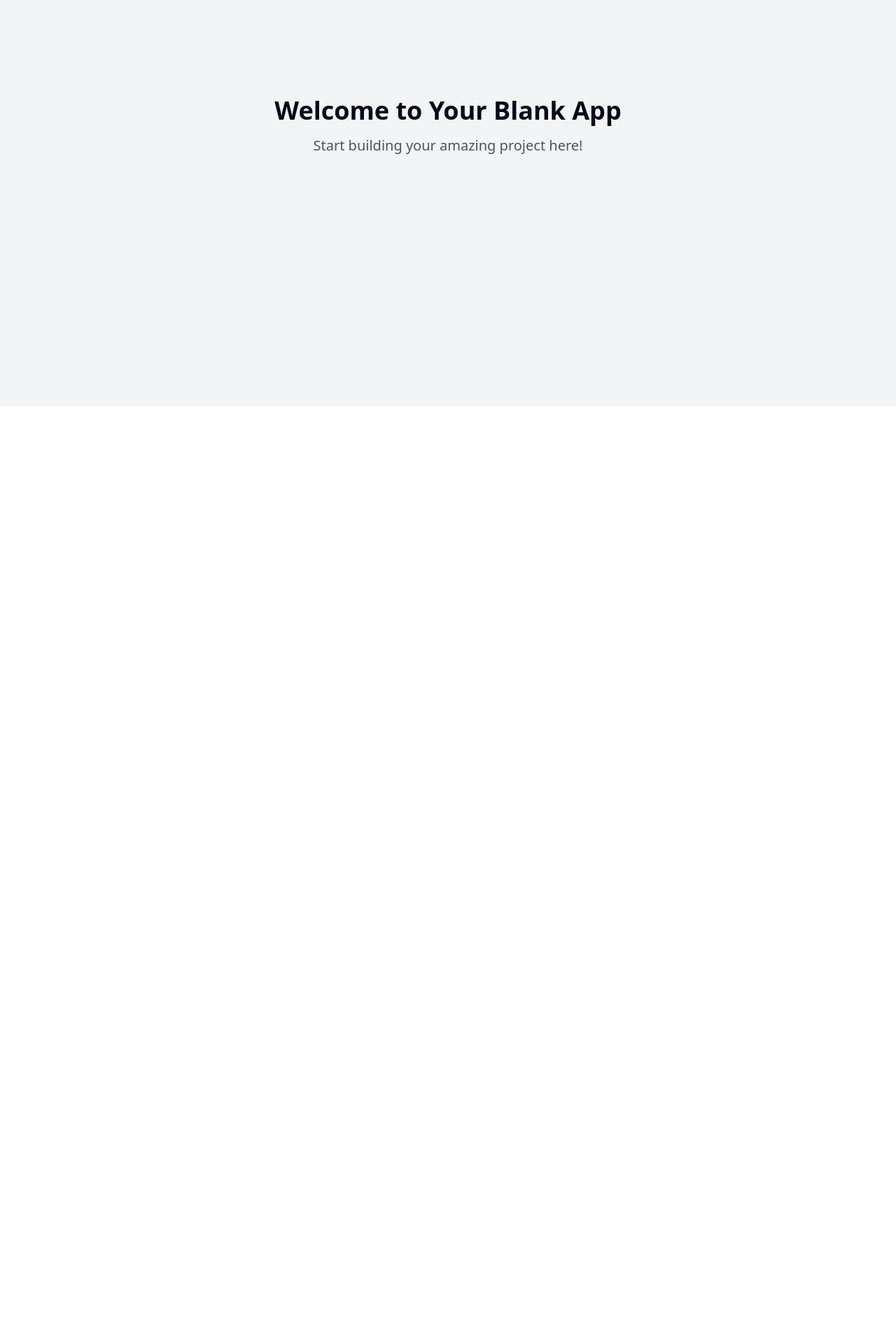
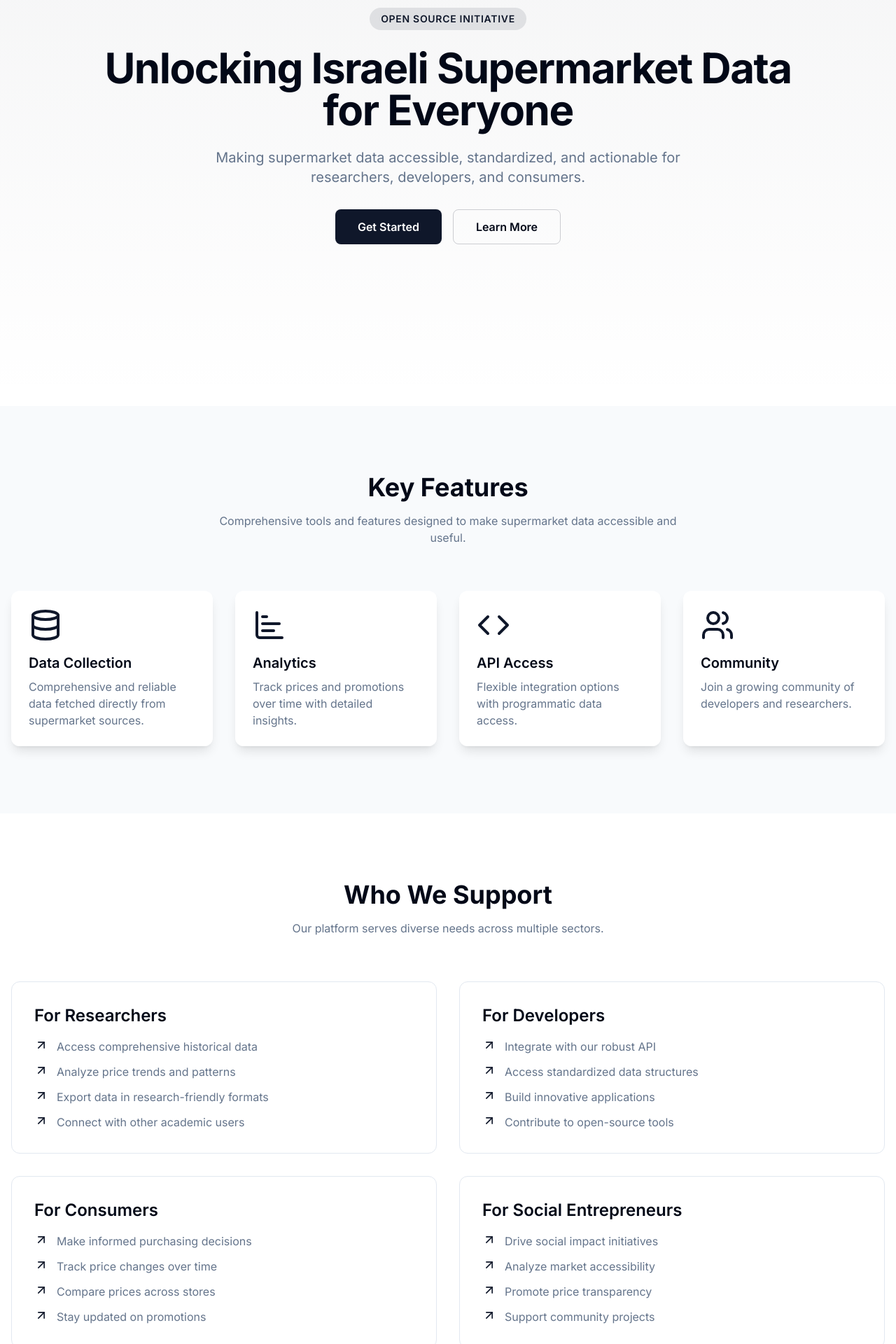
Before and after one commit to OpenIsraeliSupermarkets/front-page, a React (Vite) app: page / in a window 1280 px wide. Shown: the part 220-2140 px from the top of the page at 70% size. Before the commit the page ends 800 px from the top, so only its background shows below. Built offline with nearby package versions, Linux system fonts and the light colour scheme.

Commit message:
Update project documentation
This commit updates the project documentation to include a more detailed description of the project, its goals, and its target audience.  It also includes information on the project's phases and a call to action.

```diff
--- a/src/index.css
+++ b/src/index.css
@@ -1,3 +1,6 @@
+
+@import url('https://fonts.googleapis.com/css2?family=Inter:wght@400;500;600;700&display=swap');
+
 @tailwind base;
 @tailwind components;
 @tailwind utilities;
@@ -6,96 +9,40 @@
   :root {
     --background: 0 0% 100%;
     --foreground: 222.2 84% 4.9%;
-
     --card: 0 0% 100%;
     --card-foreground: 222.2 84% 4.9%;
-
     --popover: 0 0% 100%;
     --popover-foreground: 222.2 84% 4.9%;
-
     --primary: 222.2 47.4% 11.2%;
     --primary-foreground: 210 40% 98%;
-
     --secondary: 210 40% 96.1%;
     --secondary-foreground: 222.2 47.4% 11.2%;
-
     --muted: 210 40% 96.1%;
     --muted-foreground: 215.4 16.3% 46.9%;
-
     --accent: 210 40% 96.1%;
     --accent-foreground: 222.2 47.4% 11.2%;
-
     --destructive: 0 84.2% 60.2%;
     --destructive-foreground: 210 40% 98%;
-
     --border: 214.3 31.8% 91.4%;
     --input: 214.3 31.8% 91.4%;
     --ring: 222.2 84% 4.9%;
-
     --radius: 0.5rem;
-
-    --sidebar-background: 0 0% 98%;
-
-    --sidebar-foreground: 240 5.3% 26.1%;
-
-    --sidebar-primary: 240 5.9% 10%;
-
-    --sidebar-primary-foreground: 0 0% 98%;
-
-    --sidebar-accent: 240 4.8% 95.9%;
-
-    --sidebar-accent-foreground: 240 5.9% 10%;
-
-    --sidebar-border: 220 13% 91%;
-
-    --sidebar-ring: 217.2 91.2% 59.8%;
   }
 
-  .dark {
-    --background: 222.2 84% 4.9%;
-    --foreground: 210 40% 98%;
-
-    --card: 222.2 84% 4.9%;
-    --card-foreground: 210 40% 98%;
-
-    --popover: 222.2 84% 4.9%;
-    --popover-foreground: 210 40% 98%;
-
-    --primary: 210 40% 98%;
-    --primary-foreground: 222.2 47.4% 11.2%;
-
-    --secondary: 217.2 32.6% 17.5%;
-    --secondary-foreground: 210 40% 98%;
-
-    --muted: 217.2 32.6% 17.5%;
-    --muted-foreground: 215 20.2% 65.1%;
-
-    --accent: 217.2 32.6% 17.5%;
-    --accent-foreground: 210 40% 98%;
-
-    --destructive: 0 62.8% 30.6%;
-    --destructive-foreground: 210 40% 98%;
-
-    --border: 217.2 32.6% 17.5%;
-    --input: 217.2 32.6% 17.5%;
-    --ring: 212.7 26.8% 83.9%;
-    --sidebar-background: 240 5.9% 10%;
-    --sidebar-foreground: 240 4.8% 95.9%;
-    --sidebar-primary: 224.3 76.3% 48%;
-    --sidebar-primary-foreground: 0 0% 100%;
-    --sidebar-accent: 240 3.7% 15.9%;
-    --sidebar-accent-foreground: 240 4.8% 95.9%;
-    --sidebar-border: 240 3.7% 15.9%;
-    --sidebar-ring: 217.2 91.2% 59.8%;
-  }
-}
-
-@layer base {
   * {
     @apply border-border;
   }
 
   body {
-    @apply bg-background text-foreground;
+    @apply bg-background text-foreground antialiased;
+    font-family: 'Inter', sans-serif;
+  }
+
+  .glass-card {
+    @apply backdrop-blur-md bg-white/90 border border-white/20 shadow-lg;
+  }
+
+  .hover-lift {
+    @apply transition-transform duration-300 hover:-translate-y-1;
   }
 }
--- a/src/pages/Index.tsx
+++ b/src/pages/Index.tsx
@@ -1,14 +1,172 @@
-// Update this page (the content is just a fallback if you fail to update the page)
+
+import { Database, ChartBar, Users, Code, ArrowUp } from "lucide-react";
 
 const Index = () => {
   return (
-    <div className="min-h-screen flex items-center justify-center bg-gray-100">
-      <div className="text-center">
-        <h1 className="text-4xl font-bold mb-4">Welcome to Your Blank App</h1>
-        <p className="text-xl text-gray-600">Start building your amazing project here!</p>
-      </div>
+    <div className="min-h-screen">
+      {/* Hero Section */}
+      <section className="relative h-screen flex items-center justify-center overflow-hidden">
+        <div className="absolute inset-0 bg-gradient-to-b from-primary/5 to-transparent" />
+        <div className="container px-4 mx-auto text-center z-10 animate-fade-up">
+          <span className="inline-block px-4 py-1.5 mb-6 text-sm font-semibold tracking-wider text-primary uppercase rounded-full bg-primary/10">
+            Open Source Initiative
+          </span>
+          <h1 className="text-5xl md:text-6xl font-bold mb-6 tracking-tight">
+            Unlocking Israeli Supermarket Data
+            <br /> for Everyone
+          </h1>
+          <p className="text-lg md:text-xl text-muted-foreground max-w-2xl mx-auto mb-8">
+            Making supermarket data accessible, standardized, and actionable for researchers,
+            developers, and consumers.
+          </p>
+          <div className="flex flex-wrap justify-center gap-4">
+            <button className="px-8 py-3 font-semibold text-white bg-primary rounded-lg hover-lift">
+              Get Started
+            </button>
+            <button className="px-8 py-3 font-semibold border border-primary/20 rounded-lg hover-lift">
+              Learn More
+            </button>
+          </div>
+        </div>
+      </section>
+
+      {/* Features Section */}
+      <section className="py-24 bg-secondary/50">
+        <div className="container px-4 mx-auto">
+          <div className="text-center mb-16 animate-fade-up">
+            <h2 className="text-3xl md:text-4xl font-bold mb-4">Key Features</h2>
+            <p className="text-muted-foreground max-w-2xl mx-auto">
+              Comprehensive tools and features designed to make supermarket data accessible and useful.
+            </p>
+          </div>
+          <div className="grid grid-cols-1 md:grid-cols-2 lg:grid-cols-4 gap-8">
+            {features.map((feature, index) => (
+              <div
+                key={feature.title}
+                className="glass-card p-6 rounded-xl hover-lift animate-fade-up"
+                style={{ animationDelay: `${index * 100}ms` }}
+              >
+                <feature.icon className="w-12 h-12 text-primary mb-4" />
+                <h3 className="text-xl font-semibold mb-2">{feature.title}</h3>
+                <p className="text-muted-foreground">{feature.description}</p>
+              </div>
+            ))}
+          </div>
+        </div>
+      </section>
+
+      {/* Target Audiences */}
+      <section className="py-24">
+        <div className="container px-4 mx-auto">
+          <div className="text-center mb-16 animate-fade-up">
+            <h2 className="text-3xl md:text-4xl font-bold mb-4">Who We Support</h2>
+            <p className="text-muted-foreground max-w-2xl mx-auto">
+              Our platform serves diverse needs across multiple sectors.
+            </p>
+          </div>
+          <div className="grid grid-cols-1 md:grid-cols-2 gap-8">
+            {audiences.map((audience, index) => (
+              <div
+                key={audience.title}
+                className="p-8 rounded-xl border border-border hover-lift animate-fade-up"
+                style={{ animationDelay: `${index * 100}ms` }}
+              >
+                <h3 className="text-2xl font-semibold mb-4">{audience.title}</h3>
+                <ul className="space-y-3">
+                  {audience.benefits.map((benefit, i) => (
+                    <li key={i} className="flex items-start gap-3">
+                      <ArrowUp className="w-5 h-5 text-primary shrink-0 rotate-45" />
+                      <span className="text-muted-foreground">{benefit}</span>
+                    </li>
+                  ))}
+                </ul>
+              </div>
+            ))}
+          </div>
+        </div>
+      </section>
+
+      {/* CTA Section */}
+      <section className="py-24 bg-primary text-white">
+        <div className="container px-4 mx-auto text-center">
+          <div className="max-w-2xl mx-auto animate-fade-up">
+            <h2 className="text-3xl md:text-4xl font-bold mb-6">
+              Join Our Community
+            </h2>
+            <p className="text-primary-foreground/80 mb-8">
+              Be part of the movement to make supermarket data accessible to everyone.
+              Contribute, learn, and build with us.
+            </p>
+            <button className="px-8 py-3 font-semibold bg-white text-primary rounded-lg hover-lift">
+              Get Involved
+            </button>
+          </div>
+        </div>
+      </section>
     </div>
   );
 };
 
+const features = [
+  {
+    icon: Database,
+    title: "Data Collection",
+    description: "Comprehensive and reliable data fetched directly from supermarket sources.",
+  },
+  {
+    icon: ChartBar,
+    title: "Analytics",
+    description: "Track prices and promotions over time with detailed insights.",
+  },
+  {
+    icon: Code,
+    title: "API Access",
+    description: "Flexible integration options with programmatic data access.",
+  },
+  {
+    icon: Users,
+    title: "Community",
+    description: "Join a growing community of developers and researchers.",
+  },
+];
+
+const audiences = [
+  {
+    title: "For Researchers",
+    benefits: [
+      "Access comprehensive historical data",
+      "Analyze price trends and patterns",
+      "Export data in research-friendly formats",
+      "Connect with other academic users",
+    ],
+  },
+  {
+    title: "For Developers",
+    benefits: [
+      "Integrate with our robust API",
+      "Access standardized data structures",
+      "Build innovative applications",
+      "Contribute to open-source tools",
+    ],
+  },
+  {
+    title: "For Consumers",
+    benefits: [
+      "Make informed purchasing decisions",
+      "Track price changes over time",
+      "Compare prices across stores",
+      "Stay updated on promotions",
+    ],
+  },
+  {
+    title: "For Social Entrepreneurs",
+    benefits: [
+      "Drive social impact initiatives",
+      "Analyze market accessibility",
+      "Promote price transparency",
+      "Support community projects",
+    ],
+  },
+];
+
 export default Index;
--- a/tailwind.config.ts
+++ b/tailwind.config.ts
@@ -1,3 +1,4 @@
+
 import type { Config } from "tailwindcss";
 
 export default {
@@ -12,85 +13,60 @@ export default {
   theme: {
     container: {
       center: true,
-			padding: '2rem',
+      padding: "2rem",
       screens: {
-				'2xl': '1400px'
-			}
+        "2xl": "1400px",
+      },
     },
     extend: {
       colors: {
-				border: 'hsl(var(--border))',
-				input: 'hsl(var(--input))',
-				ring: 'hsl(var(--ring))',
-				background: 'hsl(var(--background))',
-				foreground: 'hsl(var(--foreground))',
+        border: "hsl(var(--border))",
+        input: "hsl(var(--input))",
+        ring: "hsl(var(--ring))",
+        background: "hsl(var(--background))",
+        foreground: "hsl(var(--foreground))",
         primary: {
-					DEFAULT: 'hsl(var(--primary))',
-					foreground: 'hsl(var(--primary-foreground))'
+          DEFAULT: "hsl(var(--primary))",
+          foreground: "hsl(var(--primary-foreground))",
         },
         secondary: {
-					DEFAULT: 'hsl(var(--secondary))',
-					foreground: 'hsl(var(--secondary-foreground))'
+          DEFAULT: "hsl(var(--secondary))",
+          foreground: "hsl(var(--secondary-foreground))",
         },
-				destructive: {
-					DEFAULT: 'hsl(var(--destructive))',
-					foreground: 'hsl(var(--destructive-foreground))'
+        accent: {
+          DEFAULT: "hsl(var(--accent))",
+          foreground: "hsl(var(--accent-foreground))",
         },
         muted: {
-					DEFAULT: 'hsl(var(--muted))',
-					foreground: 'hsl(var(--muted-foreground))'
+          DEFAULT: "hsl(var(--muted))",
+          foreground: "hsl(var(--muted-foreground))",
         },
-				accent: {
-					DEFAULT: 'hsl(var(--accent))',
-					foreground: 'hsl(var(--accent-foreground))'
-				},
-				popover: {
-					DEFAULT: 'hsl(var(--popover))',
-					foreground: 'hsl(var(--popover-foreground))'
-				},
-				card: {
-					DEFAULT: 'hsl(var(--card))',
-					foreground: 'hsl(var(--card-foreground))'
-				},
-				sidebar: {
-					DEFAULT: 'hsl(var(--sidebar-background))',
-					foreground: 'hsl(var(--sidebar-foreground))',
-					primary: 'hsl(var(--sidebar-primary))',
-					'primary-foreground': 'hsl(var(--sidebar-primary-foreground))',
-					accent: 'hsl(var(--sidebar-accent))',
-					'accent-foreground': 'hsl(var(--sidebar-accent-foreground))',
-					border: 'hsl(var(--sidebar-border))',
-					ring: 'hsl(var(--sidebar-ring))'
-				}
-			},
-			borderRadius: {
-				lg: 'var(--radius)',
-				md: 'calc(var(--radius) - 2px)',
-				sm: 'calc(var(--radius) - 4px)'
       },
       keyframes: {
-				'accordion-down': {
-					from: {
-						height: '0'
+        "fade-up": {
+          "0%": {
+            opacity: "0",
+            transform: "translateY(10px)",
           },
-					to: {
-						height: 'var(--radix-accordion-content-height)'
-					}
+          "100%": {
+            opacity: "1",
+            transform: "translateY(0)",
           },
-				'accordion-up': {
-					from: {
-						height: 'var(--radix-accordion-content-height)'
         },
-					to: {
-						height: '0'
-					}
-				}
+        "fade-in": {
+          "0%": {
+            opacity: "0",
+          },
+          "100%": {
+            opacity: "1",
+          },
+        },
       },
       animation: {
-				'accordion-down': 'accordion-down 0.2s ease-out',
-				'accordion-up': 'accordion-up 0.2s ease-out'
-			}
-		}
+        "fade-up": "fade-up 0.5s ease-out",
+        "fade-in": "fade-in 0.3s ease-out",
+      },
+    },
   },
   plugins: [require("tailwindcss-animate")],
 } satisfies Config;
```
Lines whose indentation alone changed are shown as unchanged.
